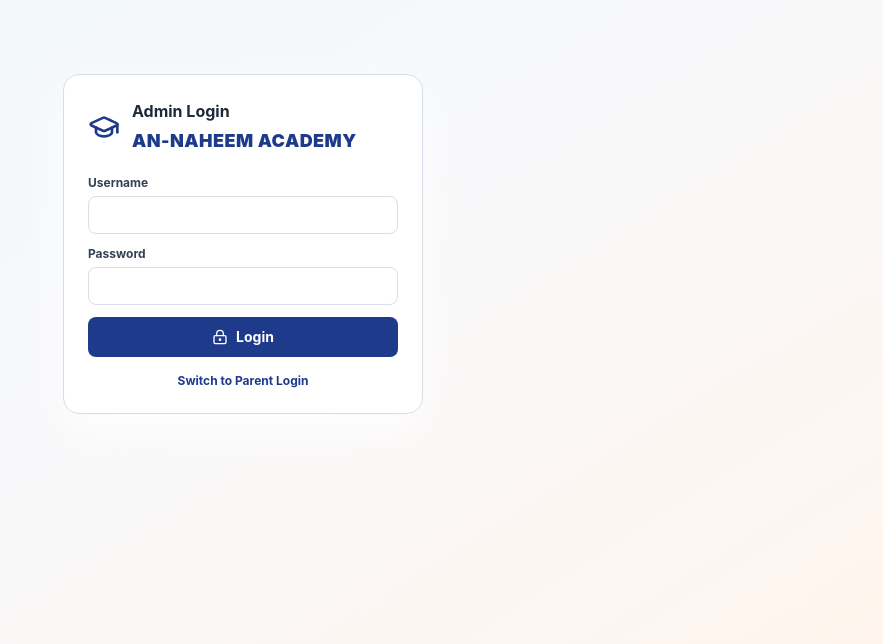
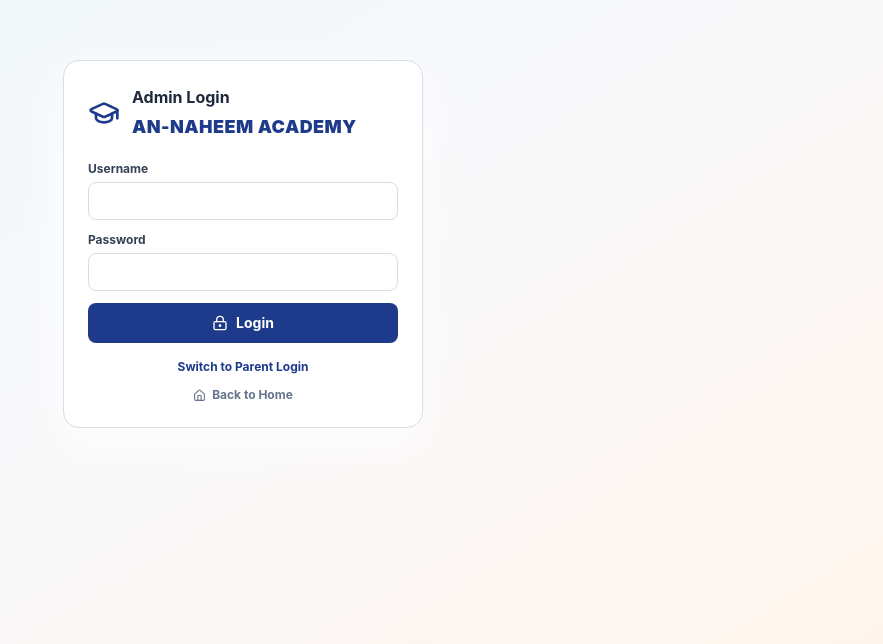
Before and after one commit to IbnToyyibah/An-naheem-Academy-Result, a React (Vite) app: page /#/admin-login in a window 1280 px wide. Shown: the part 156-800 px from the top of the page, without its empty margins (397-1280 px from the left). Built offline with nearby package versions, Linux system fonts and the light colour scheme.

Commit message:
Add Home link to login page

```diff
--- a/src/pages/Login.jsx
+++ b/src/pages/Login.jsx
@@ -1,6 +1,6 @@
 import { useState } from 'react';
 import { Link, useNavigate } from 'react-router-dom';
-import { GraduationCap, LoaderCircle, LockKeyhole } from 'lucide-react';
+import { GraduationCap, LoaderCircle, LockKeyhole, Home } from 'lucide-react';
 import { useAuth } from '../context/AuthContext.jsx';
 
 export default function Login({ role }) {
@@ -66,6 +66,10 @@ export default function Login({ role }) {
         <Link to={isAdmin ? '/parent-login' : '/admin-login'} className="mt-4 block text-center text-xs font-bold text-primary hover:underline">
           {isAdmin ? 'Switch to Parent Login' : 'Switch to Admin Login'}
         </Link>
+
+        <Link to="/" className="mt-3 flex items-center justify-center gap-1.5 text-xs font-bold text-slate-500 hover:text-[#1e3a8a] transition-colors">
+          <Home size={13} /> Back to Home
+        </Link>
       </section>
     </main>
   );
```
